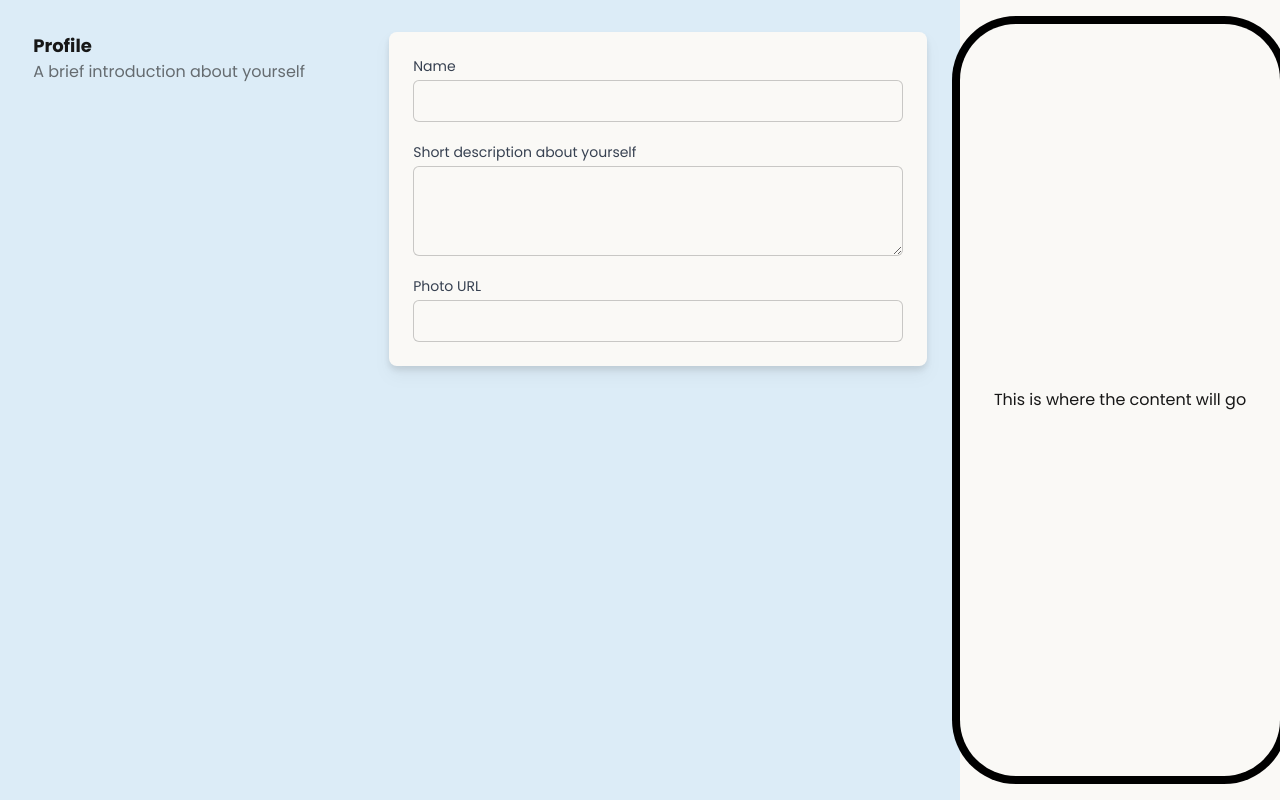
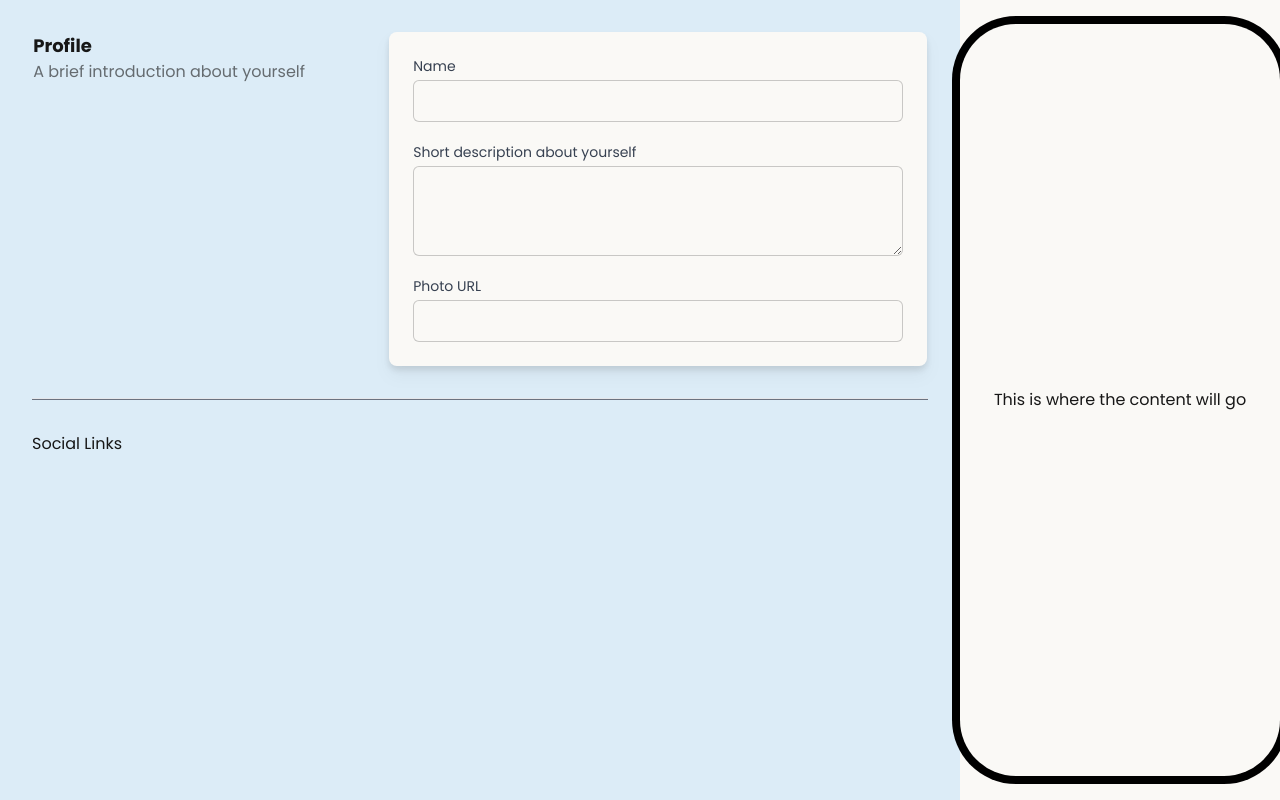
Before and after one commit to muhkyle17/creator-social-profile, a Next.js app: page / in a window 1280 px wide. Built offline with nearby package versions, Linux system fonts and the light colour scheme.

Commit message:
Slightly fix structure of page

```diff
--- a/src/app/components/Profile.jsx
+++ b/src/app/components/Profile.jsx
@@ -1,6 +1,6 @@
 const Profile = () => {
   return (
-    <div className='p-8 flex flex-row gap-10 justify-around bg-foreground h-full'>
+    <div className='p-8 flex flex-row gap-10 justify-around'>
       <div className='w-[35%]'>
         <h1 className='font-bold text-lg'>Profile</h1>
         <h2 className='opacity-60'>A brief introduction about yourself</h2>
--- a/src/app/components/SocialLinks.jsx
+++ b/src/app/components/SocialLinks.jsx
@@ -1,5 +1,5 @@
 const SocialLinks = () => {
-  return <div>Social Links</div>
+  return <div className='p-8'>Social Links</div>
 }
 
 export default SocialLinks
--- a/src/app/page.js
+++ b/src/app/page.js
@@ -1,11 +1,14 @@
 import Profile from './components/Profile'
 import SocialProfilePreview from './components/SocialProfilePreview'
+import SocialLinks from './components/SocialLinks'
 
 export default function Home() {
   return (
-    <div className='flex flex-row'>
-      <div className='w-3/4 h-screen'>
+    <div className='flex flex-row h-screen'>
+      <div className='w-3/4 flex flex-col bg-foreground'>
         <Profile />
+        <hr className='bg-gray-500 h-[2px] mx-8' />
+        <SocialLinks />
       </div>
       <div className='w-1/4'>
         <SocialProfilePreview />
```
